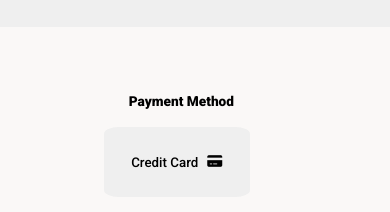
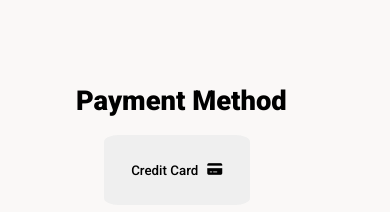
Before and after one commit to hakimmurphy/002, a plain HTML site: page index.html in a window 390 px wide. Shown: the top 212 px of the page. Drawn offline with Linux system fonts and the light colour scheme.

Commit message:
Changed the CSS with mobile phones

```diff
--- a/styles.css
+++ b/styles.css
@@ -176,4 +176,12 @@ h1 {
         margin-bottom: 15rem;
     }
 
+    body {
+        background-color: #FAF8F7;
+    }
+
+    .payment-method p {
+        font-size: 3rem;
+    }
+
 }
```
